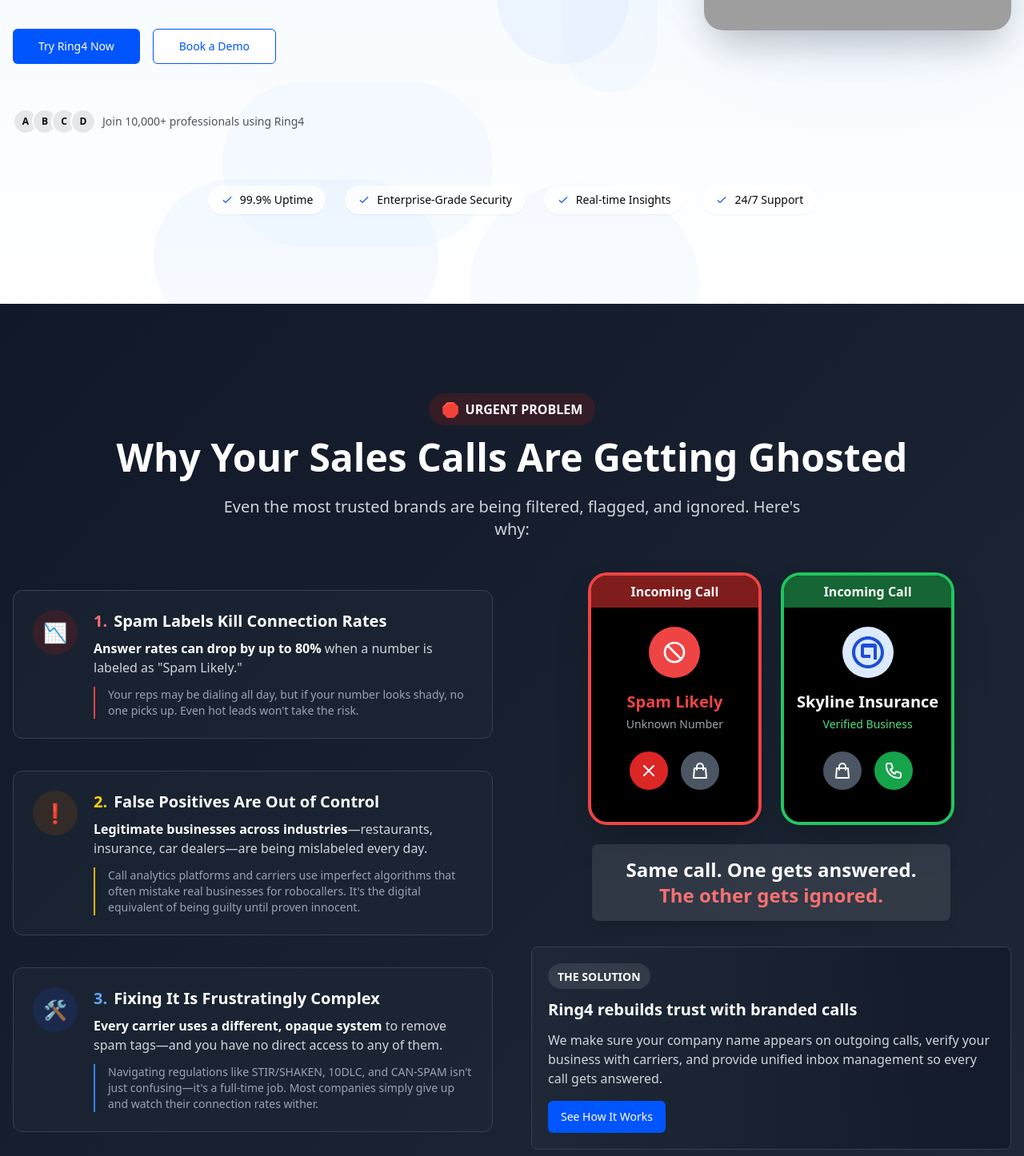
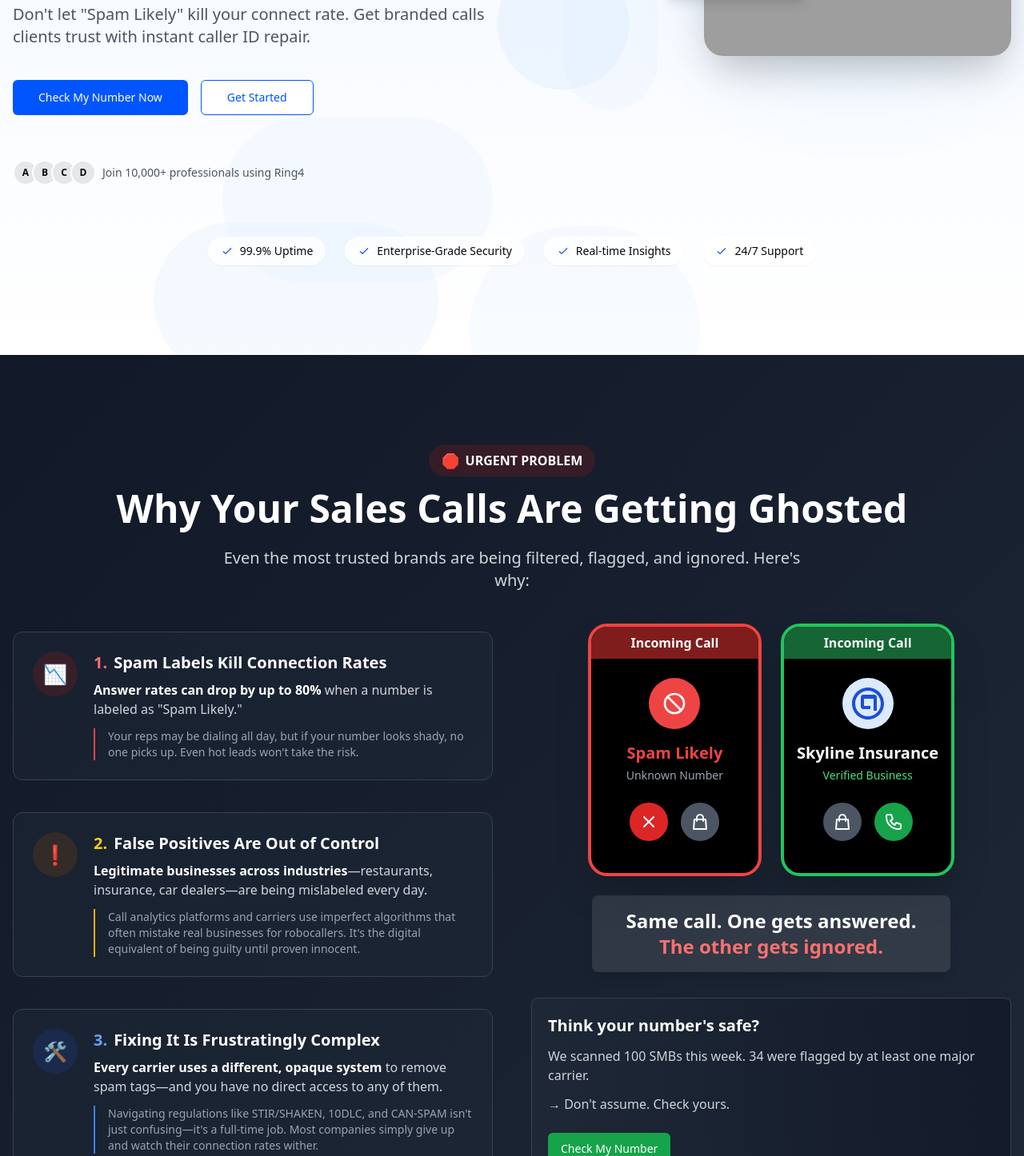
Before and after one commit to joseph-karim/ring4-site, a React (Vite) app: page / in a window 1280 px wide. Shown: the part 564-2010 px from the top of the page at 80% size. Built offline with nearby package versions, Linux system fonts and the light colour scheme; grey boxes are pictures that could not be loaded.

Commit message:
Update landing page with new hero text, CTAs, and section 2 content; Add 'Coming Soon' badge to spam checker button

```diff
--- a/src/App.tsx
+++ b/src/App.tsx
@@ -3,6 +3,7 @@
 import HomePage from './components/HomePage'
 import SpamCheckerPage from './components/SpamCheckerPage'
 import { Button } from './components/ui/button'
+import { Toaster } from './components/ui/toaster'
 
 export default function App() {
   const [currentPage, setCurrentPage] = useState<'home' | 'spam-checker'>('home')
@@ -38,6 +39,7 @@
           <SpamCheckerPage />
         )}
       </div>
+      <Toaster />
     </ThemeProvider>
   )
 }
--- a/src/components/HomePage.tsx
+++ b/src/components/HomePage.tsx
@@ -61,7 +61,7 @@
                 animate={{ opacity: 1, y: 0 }}
                 transition={{ delay: 0.3, duration: 0.6 }}
               >
-                Your Brand. Your Calls. <span className="text-[#0055FF]">Actually Answered.</span>
+                Low Connection Rates? Your Business Line Might Be Getting Flagged for Spam.
               </motion.h1>
 
               <motion.p
@@ -70,7 +70,7 @@
                 animate={{ opacity: 1, y: 0 }}
                 transition={{ delay: 0.5, duration: 0.6 }}
               >
-                Ring4 helps sales-driven businesses cut through spam filters, protect their reputation, and connect with more customers—through branded calls, smarter routing, and seamless team communication.
+                Don't let "Spam Likely" kill your connect rate. Get branded calls clients trust with instant caller ID repair.
               </motion.p>
 
               <motion.div
@@ -79,12 +79,16 @@
                 animate={{ opacity: 1, y: 0 }}
                 transition={{ delay: 0.7, duration: 0.6 }}
               >
-                <Button size="lg" className="bg-[#0055FF] hover:bg-[#003399] text-white font-medium relative overflow-hidden group">
-                  <span className="relative z-10">Try Ring4 Now</span>
+                <Button
+                  size="lg"
+                  className="bg-[#0055FF] hover:bg-[#003399] text-white font-medium relative overflow-hidden group"
+                  onClick={() => window.location.href = '/spam-checker'}
+                >
+                  <span className="relative z-10">Check My Number Now</span>
                   <span className="absolute inset-0 bg-[#003399] scale-x-0 group-hover:scale-x-100 origin-left transition-transform duration-300"></span>
                 </Button>
                 <Button size="lg" variant="outline" className="border-[#0055FF] text-[#0055FF] hover:bg-blue-50">
-                  Book a Demo
+                  Get Started
                 </Button>
               </motion.div>
 
@@ -425,17 +429,18 @@
                 </div>
 
                 <div className="mt-8 p-5 rounded-lg bg-gradient-to-r from-gray-800/80 to-gray-900/80 border border-gray-700">
-                  <div className="flex items-center gap-3 mb-3">
-                    <div className="flex-shrink-0 bg-white/10 px-3 py-1 rounded-full">
-                      <span className="text-white font-semibold text-sm">THE SOLUTION</span>
-                    </div>
-                  </div>
-                  <h3 className="text-xl font-bold text-white mb-3">Ring4 rebuilds trust with branded calls</h3>
-                  <p className="text-gray-300">
-                    We make sure your company name appears on outgoing calls, verify your business with carriers, and provide unified inbox management so every call gets answered.
+                  <h3 className="text-xl font-bold text-white mb-3">Think your number's safe?</h3>
+                  <p className="text-gray-300 mb-3">
+                    We scanned 100 SMBs this week. 34 were flagged by at least one major carrier.
                   </p>
-                  <Button className="mt-4 bg-[#0055FF] hover:bg-[#003399] text-white">
-                    See How It Works
+                  <p className="text-gray-300 mb-4 font-medium">
+                    → Don't assume. Check yours.
+                  </p>
+                  <Button
+                    className="mt-2 bg-green-600 hover:bg-green-700 text-white"
+                    onClick={() => window.location.href = '/spam-checker'}
+                  >
+                    Check My Number
                   </Button>
                 </div>
               </motion.div>
--- a/src/components/SpamCheckerPage.tsx
+++ b/src/components/SpamCheckerPage.tsx
@@ -1,4 +1,4 @@
-import { useState } from 'react'
+import { useState, useEffect } from 'react'
 import { motion, AnimatePresence } from 'framer-motion'
 import { z } from 'zod'
 import { useForm } from 'react-hook-form'
@@ -9,6 +9,8 @@
 import { Input } from '@/components/ui/input'
 import { Form, FormControl, FormField, FormItem, FormMessage } from '@/components/ui/form'
 import { Card, CardContent, CardDescription, CardHeader, CardTitle } from '@/components/ui/card'
+import { Dialog, DialogContent, DialogDescription, DialogFooter, DialogHeader, DialogTitle } from '@/components/ui/dialog'
+import { useToast } from '@/hooks/use-toast'
 import {
   AlertTriangle,
   ArrowRight,
@@ -24,6 +26,7 @@
 import { Progress } from '@/components/ui/progress'
 import { Separator } from '@/components/ui/separator'
 import { Tabs, TabsContent, TabsList, TabsTrigger } from '@/components/ui/tabs'
+import { Badge } from '@/components/ui/badge'
 
 // Define the form schema using Zod
 const formSchema = z.object({
@@ -39,8 +42,14 @@
   company: z.string().optional(),
 })
 
+// Define the email notification form schema
+const emailNotificationSchema = z.object({
+  email: z.string().email({ message: 'Please enter a valid email address' }),
+})
+
 type FormValues = z.infer<typeof formSchema>
 type LeadFormValues = z.infer<typeof leadFormSchema>
+type EmailNotificationFormValues = z.infer<typeof emailNotificationSchema>
 
 export default function SpamCheckerPage() {
   const [isChecking, setIsChecking] = useState(false)
@@ -48,6 +57,8 @@
   const [showFullReport, setShowFullReport] = useState(false)
   const [formSubmitted, setFormSubmitted] = useState(false)
   const [leadCaptured, setLeadCaptured] = useState(false)
+  const [showEmailDialog, setShowEmailDialog] = useState(false)
+  const { toast } = useToast()
 
   // Initialize form
   const form = useForm<FormValues>({
@@ -64,6 +75,14 @@
       name: '',
       email: '',
       company: '',
+    },
+  })
+
+  // Initialize email notification form
+  const emailForm = useForm<EmailNotificationFormValues>({
+    resolver: zodResolver(emailNotificationSchema),
+    defaultValues: {
+      email: '',
     },
   })
 
@@ -98,6 +117,26 @@
     setLeadCaptured(true)
     setShowFullReport(true)
   }
+
+  // Handle email notification form submission
+  const onEmailNotificationSubmit = (data: EmailNotificationFormValues) => {
+    console.log('Email notification subscription:', data)
+    setShowEmailDialog(false)
+    toast({
+      title: "Success!",
+      description: "You'll be notified when this feature becomes available.",
+    })
+    emailForm.reset()
+  }
+
+  // Show email dialog after a delay
+  useEffect(() => {
+    const timer = setTimeout(() => {
+      setShowEmailDialog(true)
+    }, 5000) // Show after 5 seconds
+
+    return () => clearTimeout(timer)
+  }, [])
 
   // Helper function to get status color
   const getStatusColor = (status: string) => {
@@ -529,6 +568,7 @@
                                 />
                               </FormControl>
                             </div>
+                            <div className="relative">
                               <Button
                                 type="submit"
                                 className="h-14 px-6 bg-[#0055FF]"
@@ -549,6 +589,8 @@
                                   </span>
                                 )}
                               </Button>
+                              <Badge className="absolute -top-2 -right-2 bg-yellow-500 text-white">Coming Soon</Badge>
+                            </div>
                           </div>
                           <div className="absolute left-3 top-1/2 transform -translate-y-1/2 text-gray-400">
                             <Phone className="h-6 w-6" />
@@ -905,6 +947,44 @@
           </div>
         </div>
       </section>
+
+      {/* Email Notification Dialog */}
+      <Dialog open={showEmailDialog} onOpenChange={setShowEmailDialog}>
+        <DialogContent className="sm:max-w-md">
+          <DialogHeader>
+            <DialogTitle>Get notified when we launch</DialogTitle>
+            <DialogDescription>
+              We're working hard to bring you these features. Enter your email to be notified as soon as they're available.
+            </DialogDescription>
+          </DialogHeader>
+
+          <Form {...emailForm}>
+            <form onSubmit={emailForm.handleSubmit(onEmailNotificationSubmit)} className="space-y-4 py-4">
+              <FormField
+                control={emailForm.control}
+                name="email"
+                render={({ field }) => (
+                  <FormItem>
+                    <FormControl>
+                      <Input placeholder="Your email address" {...field} />
+                    </FormControl>
+                    <FormMessage />
+                  </FormItem>
+                )}
+              />
+
+              <DialogFooter className="sm:justify-between">
+                <Button type="button" variant="outline" onClick={() => setShowEmailDialog(false)}>
+                  Maybe later
+                </Button>
+                <Button type="submit">
+                  Notify me
+                </Button>
+              </DialogFooter>
+            </form>
+          </Form>
+        </DialogContent>
+      </Dialog>
     </div>
   )
 }
```
Lines whose indentation alone changed are shown as unchanged.
